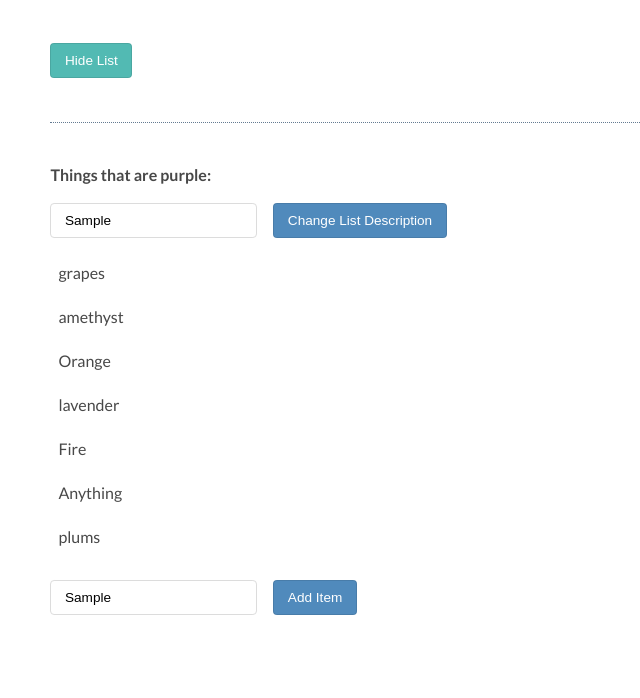
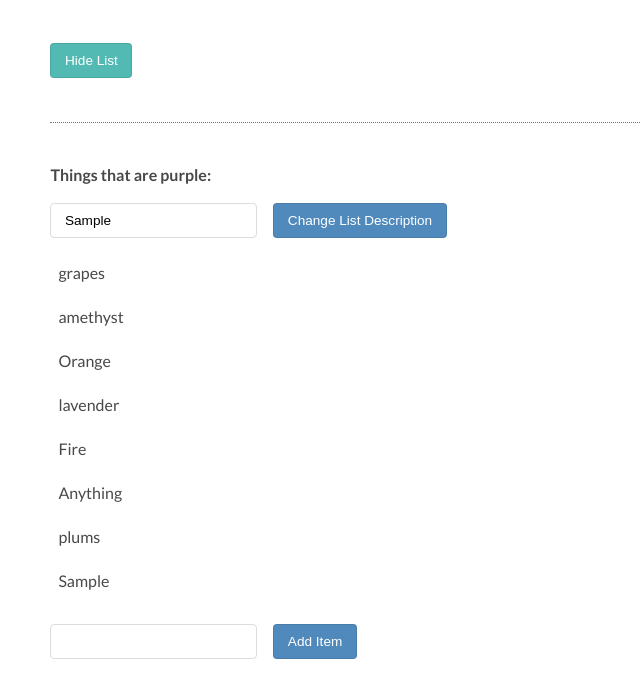
Before and after one commit to Dkilpatrick31/JS-and-the-DOM, a plain HTML site: page index.html in a window 1280 px wide. Both pictures are taken after typing "Sample", "Sample" into the empty fields and a click on the button "Add Item". Shown: the part 146-844 px from the top of the page, without its empty margins (0-640 px from the left). Before the commit the page ends 817 px from the top, so only its background shows below. Drawn offline with Linux system fonts and the light colour scheme.

Commit message:
Updated the eventListenener for addItemButton in main.js, so that when the user types in something into the input. It'll actually add it to the list above. Also, made it to where the addItemInput automatically erases what the user wrote into it. | I updated the descriptionInput to automatically clear what was typed in as well.

```diff
--- a/main.js
+++ b/main.js
@@ -22,11 +22,15 @@ toggleList.addEventListener('click', () => {
 // add an event listenever that changes what the list description says.
 descriptionButton.addEventListener('click', () => {
   descriptionP.innerHTML = descriptionInput.value + ':';
+  descriptionInput.value = '';
 });
 
 
 // add an event listener that creates an li element and add the value from the input next to the add item button.
 addItemButton.addEventListener('click', () => {
+  let ul = document.getElementsByTagName('ul')[0];
   let li = document.createElement('li');
   li.textContent = addItemInput.value;
+  ul.appendChild(li);
+  addItemInput.value = '';
 });
```
Also changed, not shown: index.html (+0 -1 lines).
